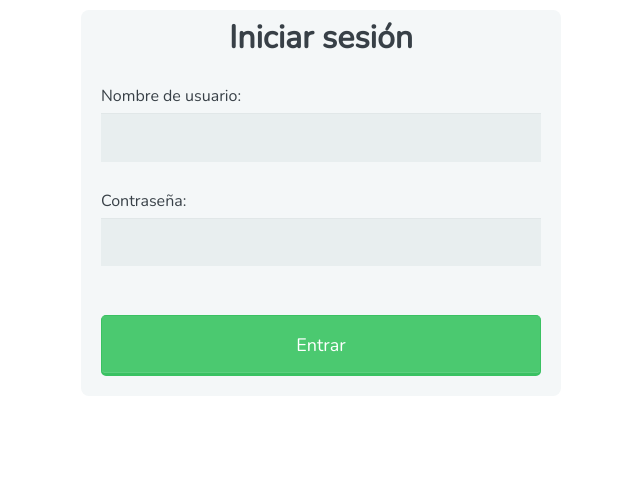
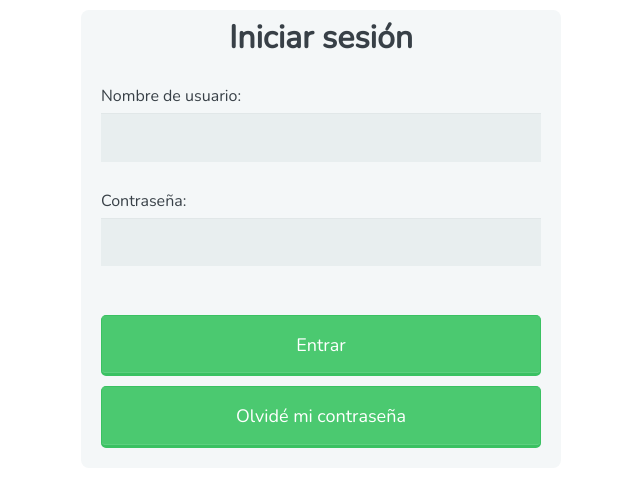
Before and after one commit to Dianaman/FormularioDeLogin, a PHP site: page / in a window 1280 px wide. Shown: the top 487 px of the page, without its empty margins (319-959 px from the left). Run offline with PHP 8.4, Linux system fonts and the light colour scheme; some libraries are stand-ins or nearby versions.

Commit message:
nuevo boton: olvide mi contraseña

```diff
--- a/index.php
+++ b/index.php
@@ -20,7 +20,10 @@
 
         <br><br><button type="submit">Entrar</button>
 
+        <button type="submit">Olvidé mi contraseña</button>
       </form>
+
+
 
     </body>
 </html>
```
